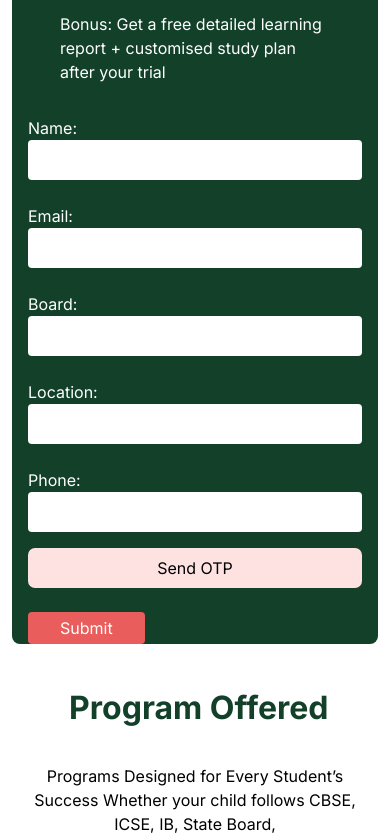
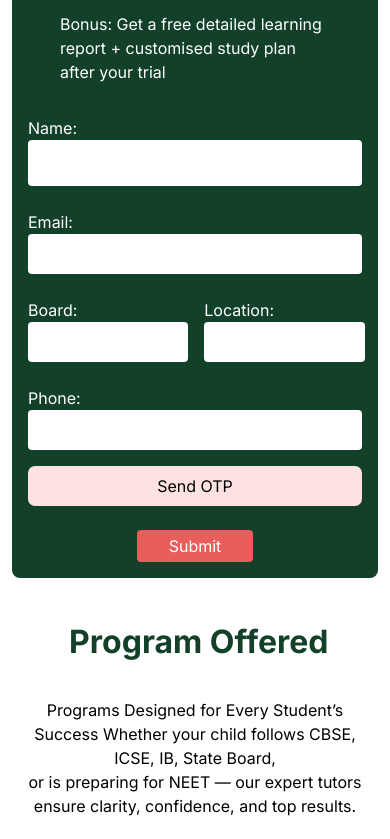
Before and after one commit to Iamkaran8/vikars, a React (Vite) app: page / in a window 390 px wide. Shown: the part 3690-4529 px from the top of the page. Built offline with nearby package versions, Linux system fonts and the light colour scheme.

Commit message:
form Fix

```diff
--- a/src/components/HomeComponents/Form.tsx
+++ b/src/components/HomeComponents/Form.tsx
@@ -28,13 +28,13 @@ export const Form = () => {
     }
     const handleSubmit = (e: React.FormEvent<HTMLFormElement>) => {
         e.preventDefault();
-        fetch('https://script.google.com/macros/s/AKfycbyLMmW51omJ-GNSf3LbBOzgmWGQo4UFRof_YCadMD67hC5x_2FkKr4nvA__a1tN6vJJ/exec',{
-            method:'POST',
-            headers:{
-                "Content-Type" : "application/x-www-form-urlencoded",
-                body:(`Name=${formData.name}&Email=${formData.email}`)
-            }
-        }).then(res=>res.text())
+        fetch("https://script.google.com/macros/s/AKfycbyynMlNRw0gC4sxYQ1Gy03DzvywhbvnflshLY75tiu40U8hKEBRGndxinDjYI_km7yF/exec", {
+            method: "POST",
+            headers: { "Content-Type": "application/x-www-form-urlencoded" },
+            body: `Name=${encodeURIComponent(formData.name)}&Email=${encodeURIComponent(formData.email)}&Board=${encodeURIComponent(formData.board)}&Location=${encodeURIComponent(formData.location)}&Phone=${encodeURIComponent(formData.phone)}`
+
+        });
+
         console.log("Form Submitted:", formData);
         alert(`Hello ${formData.name}, your details are saved!`);
     };
@@ -52,8 +52,8 @@ export const Form = () => {
 
     return (
 
-
-        <div className="bg-forest rounded-lg flex flex-col lg:flex-row  md:flex-col   pt-8 px-4">
+        <div className="cont">
+            <div className="bg-forest rounded-lg flex flex-col lg:flex-row  md:flex-col   pt-8 px-4 py-4">
                 <div className="p-8 gap-6 flex flex-col w-full lg:w-1/2 md:w-full">
                     <div className=" ">
                         <h2 className="text-32 text-white font-semibold leading-tight">
@@ -74,22 +74,24 @@ export const Form = () => {
                 <div className="w-full lg:w-1/2 md:w-full md:px-32">
                     <form onSubmit={handleSubmit} className="flex flex-col justify-center" >
 
+                        <label className="text-white flex flex-col  ">
+                            Name:
 
-                    <label className="text-white flex flex-col ">
-                        Name:
+                        </label>
                         <input
-                            className="rounded p-2 text-black"
+                            className="rounded p-2 text-black text-20"
                             type="text"
                             name="name"
                             value={formData.name}
                             onChange={handleChange}
                             required
                         />
-                    </label>
                         <br />
 
                         <label className="text-white flex flex-col ">
                             Email:
+
+                        </label>
                         <input
                             className="rounded p-2 text-black"
 
@@ -99,10 +101,9 @@ export const Form = () => {
                             onChange={handleChange}
                             required
                         />
-                    </label>
                         <br />
-
-                    <label className="text-white flex flex-col ">
+                        <div className="flex gap-4">
+                            <label className="text-white flex flex-col w-[48%]">
                                 Board:
                                 <input
                                     className="rounded p-2 text-black"
@@ -112,9 +113,9 @@ export const Form = () => {
                                     onChange={handleChange}
                                 />
                             </label>
-                    <br />
 
-                    <label className="text-white flex flex-col ">
+
+                            <label className="text-white flex flex-col w-[48%] ">
                                 Location:
                                 <input
                                     className="rounded p-2 text-black"
@@ -124,10 +125,15 @@ export const Form = () => {
                                     onChange={handleChange}
                                 />
                             </label>
+
+                        </div>
                         <br />
 
                         <label className="text-white flex flex-col ">
                             Phone:
+
+
+                        </label>
                         <input
                             className="rounded p-2 text-black"
                             type="text"
@@ -136,16 +142,19 @@ export const Form = () => {
                             onChange={handleChange}
                         />
                         <button className="bg-red-100 mt-4 p-2 rounded-[7px] text-black" onClick={() => sendOtp()} >Send OTP</button>
-                    </label>
                         <div id="recaptcha"></div>
                         <br />
 
+                        <div className="flex items-center justify-center">
                             <button type="submit" className="flex justify-center bg-[#E95D5C] text-white py-1 px-8 rounded w-max ">Submit</button>
+                        </div>
                     </form>
 
 
                 </div>
 
             </div>
+        </div>
+
     )
 }
```
Lines whose indentation alone changed are shown as unchanged.
